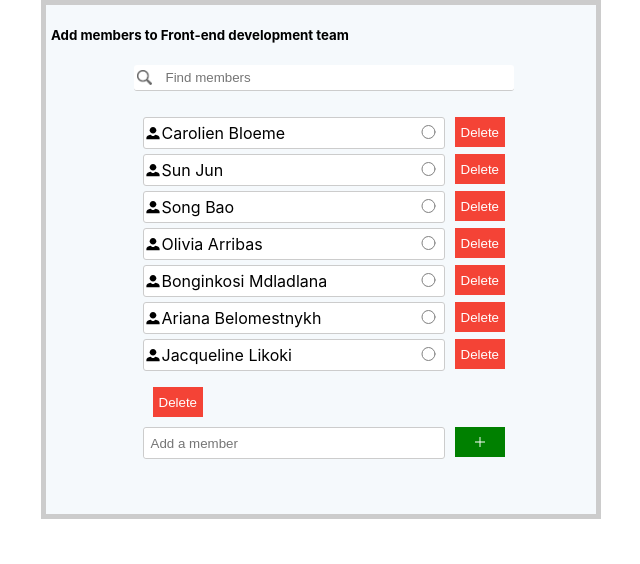
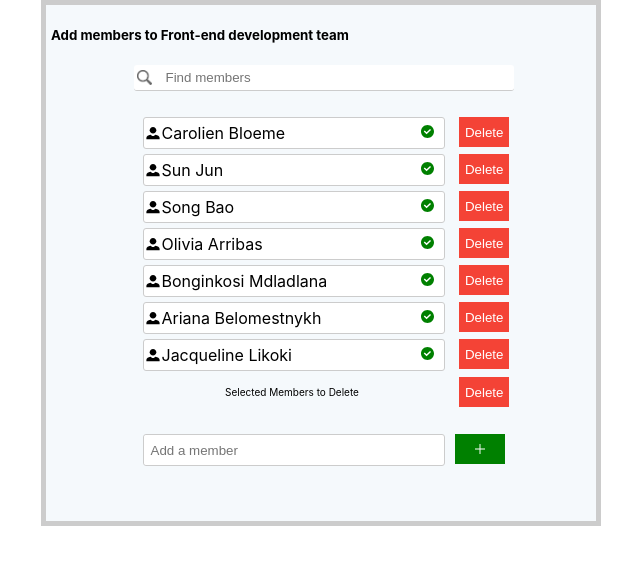
Before and after one commit to AzizaAlSayed/MemberListReact, a React (Create React App) app: page / in a window 1280 px wide. Both pictures are taken after a click on the button 743 px from the left and 131 px from the top of the page. Shown: the top 564 px of the page, without its empty margins (319-959 px from the left). Built offline with nearby package versions, Linux system fonts and the light colour scheme.

Commit message:
delete members visibility and fix other features

```diff
--- a/src/App.css
+++ b/src/App.css
@@ -98,7 +98,7 @@
   width: 50px;
   height: 30px;
   justify-content: center;
-  margin-left: 10px;
+  margin-left: 100px;
 }
 
 .AddInput {
@@ -129,3 +129,21 @@
   background-size: 13px 13px;
   background-image: url("Icons/check.svg");
 }
+
+.MembersDeleting {
+  display: flex;
+  align-items: center;
+}
+
+.FontMembersDeleting {
+  font-size: 10px;
+  margin-left: 87px;
+}
+
+.VisibleTag {
+  visibility: visible;
+}
+
+.HiddenTag {
+  visibility: hidden;
+}
--- a/src/components/App.js
+++ b/src/components/App.js
@@ -1,43 +1,69 @@
-import Header from './header';
-import Search from './search';
-import NewMember from './newMember';
-import '../App.css';
+import Header from "./header";
+import Search from "./search";
+import NewMember from "./newMember";
+import "../App.css";
 import { useState } from "react";
-import { members } from '../data';
-import MemberList from './memberList';
+import { members } from "../data";
+import MemberList from "./memberList";
 
 export default function App() {
   const [listOfMembers, setListOfMembers] = useState(members);
   const [memberName, setMemberName] = useState("");
+  const [isActive, setActive] = useState(false);
+  const searchMemberResult = !memberName
+    ? listOfMembers
+    : listOfMembers.filter((member) =>
+      member.name.toLowerCase().includes(memberName.toLowerCase())
+    );
+
+  let deleteMembersArray = [];
 
   function handleAddNewMember(memberName) {
-    setListOfMembers(members => [...members, {
-      id: listOfMembers.length,
-      name: memberName,
-    }]);
+    setListOfMembers((members) => [
+      ...members,
+      {
+        id: listOfMembers.length,
+        name: memberName,
+      },
+    ]);
   }
 
+  function addCheckMemberDelete(id) {
+    if (!deleteMembersArray.includes(id)) deleteMembersArray.push(id);
+    else {
+      deleteMembersArray.splice(deleteMembersArray.indexOf(id), 1);
+    }
+  }
 
-  const searchMemberResult = !memberName
-    ? listOfMembers : listOfMembers.filter(member =>
-      (member.name.toLowerCase()).includes(memberName.toLowerCase())
+  function handleDeleteMembers() {
+    setListOfMembers(
+      searchMemberResult.filter(
+        (member) => !deleteMembersArray.includes(member.id)
+      )
     );
+  }
 
   function handleDeleteMember(memberId) {
-    setListOfMembers(listOfMembers.filter(member => member.id !== memberId));
+    setListOfMembers(listOfMembers.filter((member) => member.id !== memberId));
   }
 
   return (
     <div className="Container">
-      <div className="LeftPadding" >
+      <div className="LeftPadding">
         <Header />
         <div className="TitleStyle">
-          <Search memberName={memberName}
-            onMemberNameChange={setMemberName} />
-          <MemberList members={searchMemberResult} onDeleteMember={handleDeleteMember} />
+          <Search memberName={memberName} onMemberNameChange={setMemberName} />
+          <MemberList
+            members={searchMemberResult}
+            onDeleteMember={handleDeleteMember}
+            checkMemberDelete={addCheckMemberDelete}
+            deleteMembers={handleDeleteMembers}
+            setActive={setActive}
+            isActive={isActive}
+          />
           <NewMember onAddNewMember={handleAddNewMember} />
         </div>
       </div>
-    </div >
+    </div>
   );
 }
--- a/src/components/deleteMembers.js
+++ b/src/components/deleteMembers.js
@@ -1,6 +1,14 @@
-
 export default function DeleteMembers({ onDeleteMembers }) {
     return (
-        <button type="button" className="ButtonDeleteMembers" onClick={() => onDeleteMembers()}> Delete </button>
+        <div className="MembersDeleting">
+            <p className="FontMembersDeleting">Selected Members to Delete</p>
+            <button
+                type="button"
+                className="ButtonDeleteMembers"
+                onClick={() => onDeleteMembers()}
+            >
+                Delete
+            </button>
+        </div>
     );
 }
--- a/src/components/header.js
+++ b/src/components/header.js
@@ -1,5 +1,3 @@
 export default function Header() {
-    return (
-        <h5> Add members to Front-end development team </h5>
-    );
+  return <h5> Add members to Front-end development team </h5>;
 }
--- a/src/components/member.js
+++ b/src/components/member.js
@@ -1,29 +1,55 @@
-export default function Member({ id, name, onDelete, isActive, setActivation, deleteMember }) {
+export default function Member({
+  id,
+  name,
+  onDelete,
+  isActive,
+  setActive,
+  deleteMember,
+}) {
   function onCheckDelete() {
-        // setActivation(!isActive);
+    setActive(!isActive);
     deleteMember(id);
   }
   return (
     <div key={id} className="FlexDisplay">
       <div class="Members">
         <div className="Member">
-                    <svg width="18px" height="18px" viewBox="0 0 49 49" fill="none" xmlns="http://www.w3.org/2000/svg">
+          <svg
+            width="18px"
+            height="18px"
+            viewBox="0 0 49 49"
+            fill="none"
+            xmlns="http://www.w3.org/2000/svg"
+          >
             <path
               d="M24.5 25.98C29.4725 25.98 33.5 21.9227 33.5 16.9133C33.5 11.904 29.4725 7.84668 24.5 7.84668C19.5275 7.84668 15.5 11.904 15.5 16.9133C15.5 21.9227 19.5275 25.98 24.5 25.98Z"
-                            fill="#000000" />
+              fill="#000000"
+            />
             <path
               d="M17.3786 29.2021C17.8814 29.0785 18.3971 29.3313 18.6254 29.7991L22.6893 32.7994C24.5 32.799 24.5 32.7995 26.3105 32.7991L30.3746 29.7991C30.6029 29.3313 31.1186 29.0785 31.6214 29.2021C37.0255 30.5301 42.5 33.238 42.5 37.3116V41.845H6.5V37.3116C6.5 33.238 11.9745 30.5301 17.3786 29.2021Z"
-                            fill="#000000" />
+              fill="#000000"
+            />
           </svg>
           <p key={id}>{name}</p>
         </div>
         <div className="MemberPadding">
-                    <button type="button" className={isActive ? "CheckIconMember ButtonCheckMember" : "ButtonCheckMember CyrcleIconMember"}
-                        onClick={() => onCheckDelete()}>
-                    </button>
+          <button
+            type="button"
+            className={
+              isActive
+                ? "CheckIconMember ButtonCheckMember"
+                : "ButtonCheckMember CyrcleIconMember"
+            }
+            onClick={() => onCheckDelete()}
+          ></button>
         </div>
       </div>
-            <button type="button" className="ButtonDeleteMember" onClick={() => onDelete(id)}> Delete
+      <button
+        type="button"
+        className="ButtonDeleteMember"
+        onClick={() => onDelete(id)}
+      >
+        Delete
       </button>
     </div>
   );
--- a/src/components/memberList.js
+++ b/src/components/memberList.js
@@ -1,32 +1,30 @@
-import { useState } from "react";
 import Member from "./member";
-import DeleteMembers from './deleteMembers';
+import DeleteMembers from "./deleteMembers";
 
-export default function MemberList({ members, onDeleteMember}) {
-  const [isActive, setActive] = useState(false);
-  const [memberList, setMemberList] = useState(members);
-  const membersList = memberList.map(member =>
-    <Member key={member.id} id={member.id} name={member.name} onDelete={onDeleteMember} isActive={isActive} setActivation={() => setActive(!isActive)} deleteMember={addCheckMemberDelete}></Member>);
-
-  let deleteMembersArray = [];
-
-  function handleDeleteMembers() {
-    setMemberList(memberList.filter(member => !(deleteMembersArray.includes(member.id))));
-    deleteMembersArray = [];
-  }
-
-  function addCheckMemberDelete(id) {
-    if (!deleteMembersArray.includes(id))
-      deleteMembersArray.push(id);
-    else {
-      deleteMembersArray.splice(deleteMembersArray.indexOf(id), 1);
-    }
-  }
-
+export default function MemberList({
+  members,
+  onDeleteMember,
+  checkMemberDelete,
+  deleteMembers,
+  setActive,
+  isActive,
+}) {
   return (
     <div>
-      <p> {membersList} </p>
-      <DeleteMembers onDeleteMembers={handleDeleteMembers} />
+      <p>
+        {members.map((member) => (
+          <Member
+            key={member.id}
+            id={member.id}
+            name={member.name}
+            onDelete={onDeleteMember}
+            isActive={isActive}
+            setActive={() => setActive(!isActive)}
+            deleteMember={checkMemberDelete}
+          ></Member>
+        ))}
+        {isActive && <DeleteMembers onDeleteMembers={deleteMembers} />}
+      </p>
     </div>
   );
 }
```
Also changed, not shown: src/components/newMember.js (+38 -9 lines), src/components/search.js (+8 -2 lines). Lines whose indentation alone changed are shown as unchanged.
